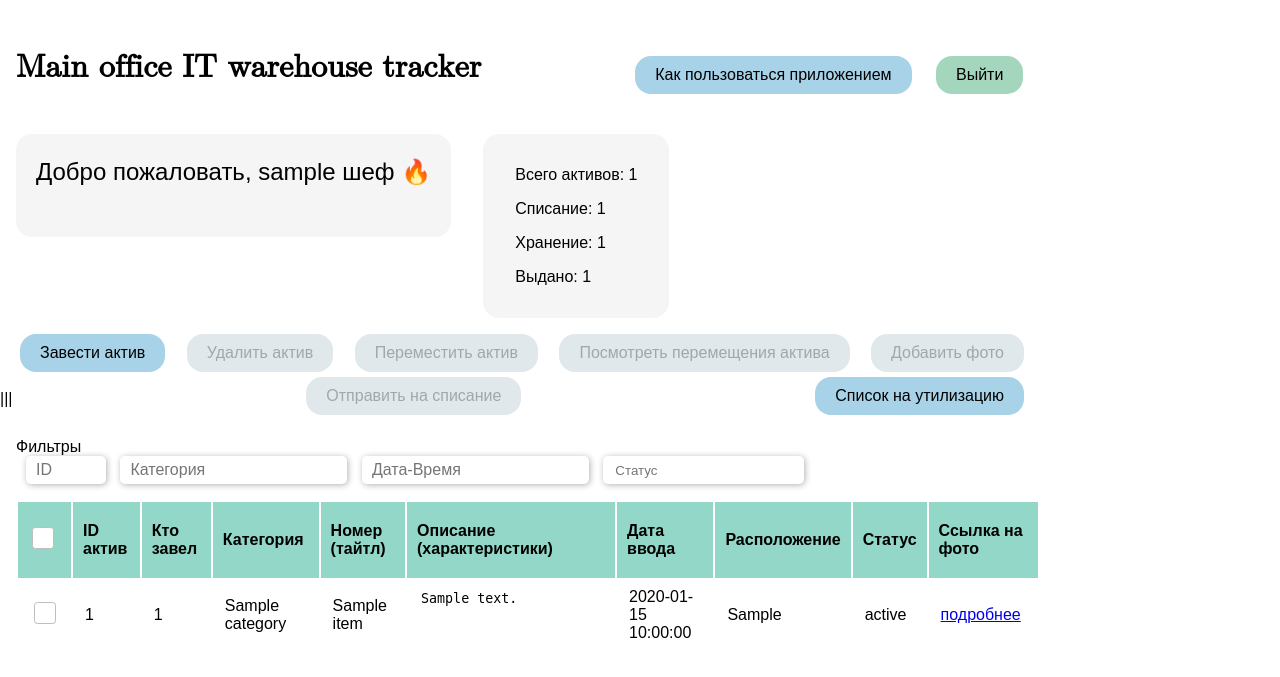
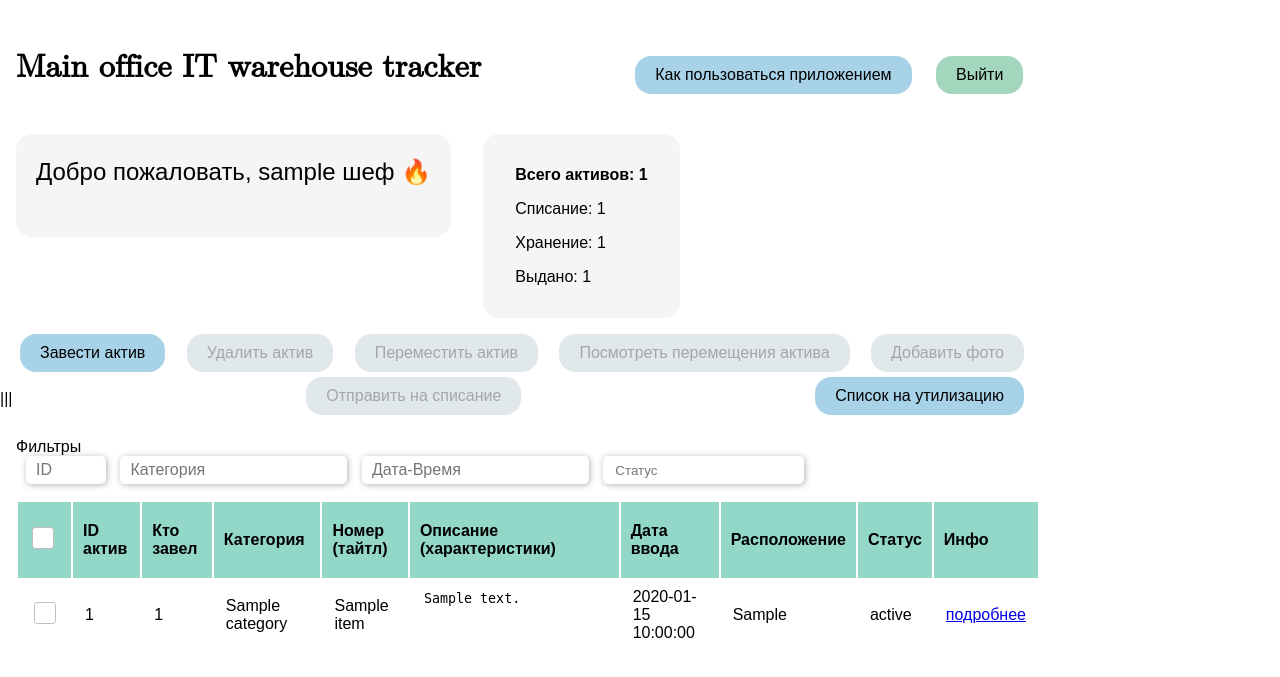
Before and after one commit to MelNikVl/RC_WH_NEW, a FastAPI app: template app/templates/table.html in a window 1280 px wide. Shown: the top 677 px of the page. Run offline with FastAPI, Linux system fonts and the light colour scheme; the template is opened without the code that fills it: most values are stand-ins (such as "Sample title", 1, 10 or a date in 2020).

Commit message:
визуал

```diff
--- a/app/templates/table.html
+++ b/app/templates/table.html
@@ -36,7 +36,7 @@
     </div>
 
     <div class="counts">
-        <p class="p_for_count">Всего активов: {{ data.count_all }} </p>
+        <p class="p_for_count"><b>Всего активов: {{ data.count_all }} </b></p>
         <p class="p_for_count">Списание: {{ data.count_for_trash }}</p>
         <p class="p_for_count">Хранение: {{ data.count_warehouse }}</p>
         <p class="p_for_count">Выдано: {{ data.count_in_work }}</p>
@@ -96,7 +96,7 @@
                     <th>Дата ввода</th>
                     <th>Расположение</th>
                     <th>Cтатус</th>
-                    <th>Ссылка на фото</th>
+                    <th>Инфо</th>
                 </tr>
             </thead>
             <!--            итерируем по тому переменной которую получаем с фронта. там объект json распаршенный-->
```
